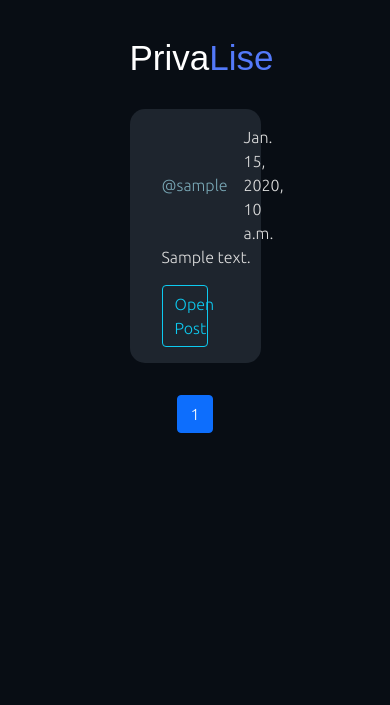
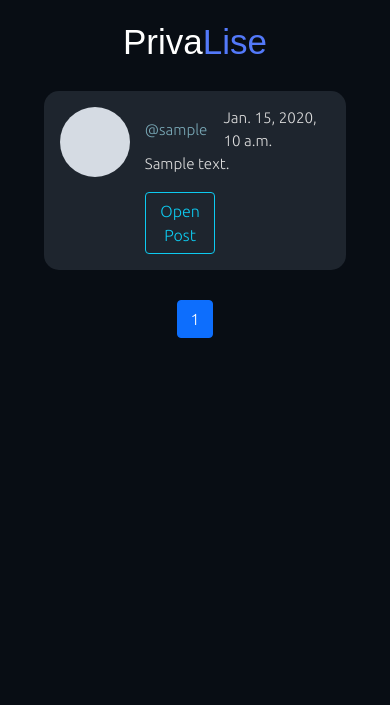
Before and after one commit to mohabgabber/privalise-network, a Django app: page / in a window 390 px wide. Shown: the top 705 px of the page. Run offline with Django 3.2, Linux system fonts and the light colour scheme; a user stored in the database is signed in; tables that the repository leaves empty hold one stand-in row (values such as "Sample post"); grey boxes marked "Sample" are stand-in pictures; some libraries are stand-ins or nearby versions.

Commit message:
fixed mobile view in home, and post-detail

```diff
--- a/privalises/posts/templates/posts/post_detail.html
+++ b/privalises/posts/templates/posts/post_detail.html
@@ -3,7 +3,7 @@
 {% load crispy_forms_tags %}
 {% block title %}{{post.author}}'s Post On Privalise!, Where Everything Is Awesome{% endblock title %}
 {% block content %}
-  <main class="w-50 mx-auto">
+  <main class="content mx-auto container-fluid">
     <div class="mx-auto logo-text">
       <div>Priva<span>Lise</span></div>
     </div>
--- a/privalises/posts/templates/posts/post_list.html
+++ b/privalises/posts/templates/posts/post_list.html
@@ -1,7 +1,7 @@
 {% extends 'posts/base.html' %}
 {% block title %}Privalise!, Where Everything Is Awesome{% endblock title %}
 {% block content %}
-<main class="w-50 mx-auto">
+	<main class="container-fluid mx-auto content">
 		<div class="mx-auto logo-text">
 		  <div>Priva<span>Lise</span></div>
 		</div>
@@ -12,9 +12,10 @@
 	  {% endif %}
 	  <center>
 	  	<br/>
-  <div class="infinite-container">
+	  <div class="container">
 			{% for post in posts %}
-			<div class="post infinite-item" style="text-align: left;">
+			<div class="col-sm-8">
+				<div class="post" style="text-align: left;">
 					<div class="profile-container">
 			        <img class="profile-picture post-img" src="{{ post.author.profile.image.url }}">
 			    </div>
@@ -36,6 +37,7 @@
 					   </a>
 					</div>
 				</div>
+				</div>
 			{% endfor %}
 		</div>
 				<center>
--- a/privalises/posts/templates/posts/profile.html
+++ b/privalises/posts/templates/posts/profile.html
@@ -1,8 +1,8 @@
 {% extends 'posts/base.html' %}
 {% block title %}@{{ user.username }} Profile, On Privalise!{% endblock title %}
 {% block content %}
-	<main class="mx-auto content">
-		<section class="w-77 profile">
+	<main class="container-fluid mx-auto content">
+		<section class="profile">
 			<div class="picture-container">
 				<img class="profile-picture" src="{{ user.profile.image.url }}">
 			</div>
```
Also changed, not shown: privalises/posts/templates/posts/post_form.html (+6 -4 lines). Lines whose indentation alone changed are shown as unchanged.
